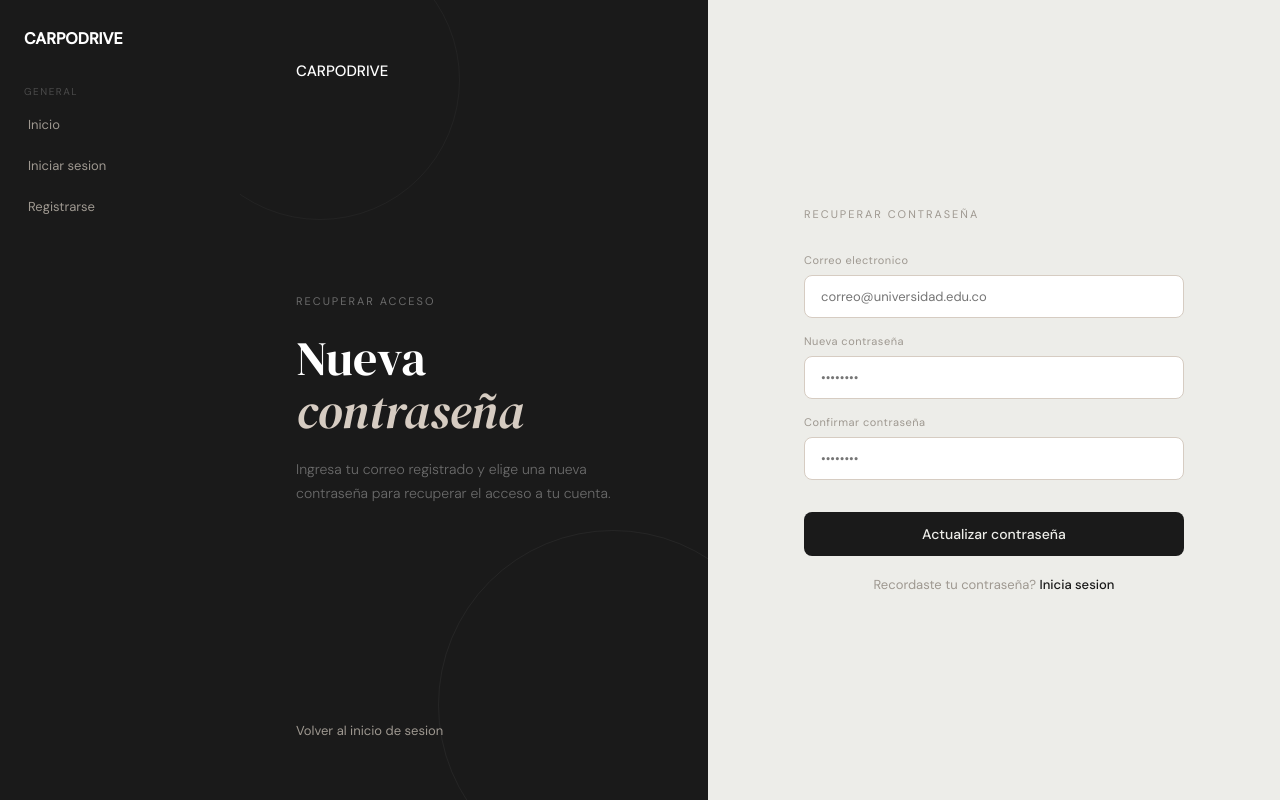
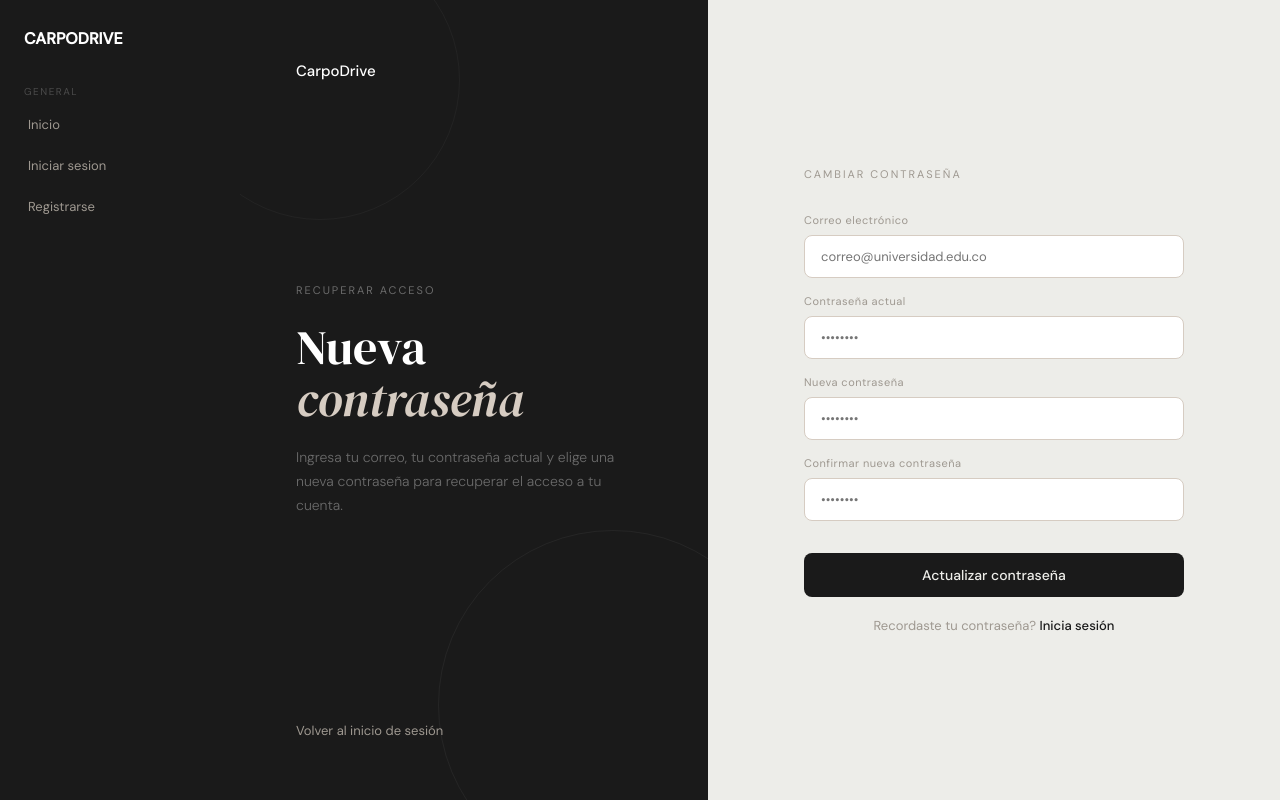
Before and after one commit to carolinapoli1036/Proyecto, a Next.js app: page /recuperar in a window 1280 px wide. Built offline with nearby package versions, Linux system fonts and the light colour scheme.

Commit message:
Validaciones contraseña y mapa puntos referencia

```diff
--- a/app/recuperar/page.tsx
+++ b/app/recuperar/page.tsx
@@ -3,6 +3,7 @@ import { useState } from 'react';
 
 export default function RecuperarPage() {
   const [correo, setCorreo] = useState('');
+  const [contrasenaActual, setContrasenaActual] = useState('');
   const [contrasena, setContrasena] = useState('');
   const [confirmar, setConfirmar] = useState('');
   const [mensaje, setMensaje] = useState('');
@@ -14,23 +15,52 @@ export default function RecuperarPage() {
 
   const handleRecuperar = async () => {
     setError(''); setMensaje('');
-    if (!correo || !contrasena || !confirmar) {
+
+    if (!correo || !contrasenaActual || !contrasena || !confirmar) {
       setError('Por favor completa todos los campos'); return;
     }
+
+    const emailRegex = /^[^\s@]+@[^\s@]+\.[^\s@]+$/;
+    if (!emailRegex.test(correo)) {
+      setError('El correo electrónico no es válido'); return;
+    }
+
+    if (contrasena.length < 6) {
+      setError('La nueva contraseña debe tener al menos 6 caracteres'); return;
+    }
+
     if (contrasena !== confirmar) {
       setError('Las contraseñas no coinciden'); return;
     }
-    if (contrasena.length < 6) {
-      setError('La contraseña debe tener al menos 6 caracteres'); return;
+
+    if (contrasena === contrasenaActual) {
+      setError('La nueva contraseña debe ser diferente a la actual'); return;
     }
+
     setCargando(true);
+
+    // Verificar contraseña actual haciendo login
+    const resLogin = await fetch('/api/login', {
+      method: 'POST',
+      headers: { 'Content-Type': 'application/json' },
+      body: JSON.stringify({ correo, contrasena: contrasenaActual }),
+    });
+
+    if (!resLogin.ok) {
+      setError('La contraseña actual es incorrecta');
+      setCargando(false);
+      return;
+    }
+
     const res = await fetch('/api/usuarios/contrasena', {
       method: 'PATCH',
       headers: { 'Content-Type': 'application/json' },
       body: JSON.stringify({ correo, contrasena_nueva: contrasena }),
     });
+
     const data = await res.json();
     setCargando(false);
+
     if (res.ok) {
       setMensaje('Contraseña actualizada. Redirigiendo...');
       setTimeout(() => window.location.href = '/login', 2000);
@@ -52,13 +82,12 @@ export default function RecuperarPage() {
   return (
     <div style={{ display: 'flex', minHeight: '100vh', flex: 1, fontFamily: sans }}>
 
-      {/* Panel izquierdo */}
       <div style={{ width: '45%', background: '#1a1a1a', padding: '60px 56px', display: 'flex', flexDirection: 'column', justifyContent: 'space-between', position: 'relative', overflow: 'hidden' }}>
         <div style={{ position: 'absolute', bottom: '-80px', right: '-80px', width: '350px', height: '350px', borderRadius: '50%', border: '0.5px solid rgba(255,255,255,0.05)' }} />
         <div style={{ position: 'absolute', top: '-60px', left: '-60px', width: '280px', height: '280px', borderRadius: '50%', border: '0.5px solid rgba(255,255,255,0.04)' }} />
 
         <div>
-          <a href="/" style={{ fontSize: '15px', fontWeight: 500, color: '#fff', textDecoration: 'none', fontFamily: sans }}>CARPODRIVE</a>
+          <a href="/" style={{ fontSize: '15px', fontWeight: 500, color: '#fff', textDecoration: 'none', fontFamily: sans }}>CarpoDrive</a>
         </div>
 
         <div style={{ position: 'relative', zIndex: 1 }}>
@@ -67,21 +96,20 @@ export default function RecuperarPage() {
             Nueva<br /><em style={{ fontStyle: 'italic', color: '#D6CCC2' }}>contraseña</em>
           </h1>
           <p style={{ fontSize: '14px', color: '#6b6b6b', lineHeight: 1.7, fontFamily: sans, fontWeight: 300, maxWidth: '320px' }}>
-            Ingresa tu correo registrado y elige una nueva contraseña para recuperar el acceso a tu cuenta.
+            Ingresa tu correo, tu contraseña actual y elige una nueva contraseña para recuperar el acceso a tu cuenta.
           </p>
         </div>
 
         <div>
           <a href="/login" style={{ fontSize: '13px', color: '#9E9890', textDecoration: 'none', fontFamily: sans }}>
-            Volver al inicio de sesion
+            Volver al inicio de sesión
           </a>
         </div>
       </div>
 
-      {/* Panel derecho */}
       <div style={{ flex: 1, background: '#EDEDE9', display: 'flex', alignItems: 'center', justifyContent: 'center', padding: '60px' }}>
         <div style={{ width: '100%', maxWidth: '380px' }}>
-          <p style={{ fontSize: '11px', color: '#9E9890', letterSpacing: '2px', textTransform: 'uppercase' as const, marginBottom: '32px', fontFamily: sans }}>Recuperar contraseña</p>
+          <p style={{ fontSize: '11px', color: '#9E9890', letterSpacing: '2px', textTransform: 'uppercase' as const, marginBottom: '32px', fontFamily: sans }}>Cambiar contraseña</p>
 
           {error && (
             <div style={{ background: '#fee2e2', color: '#991b1b', borderRadius: '8px', padding: '12px 16px', fontSize: '13px', marginBottom: '20px', fontFamily: sans }}>
@@ -96,9 +124,15 @@ export default function RecuperarPage() {
           )}
 
           <div style={{ marginBottom: '16px' }}>
-            <label style={labelStyle}>Correo electronico</label>
+            <label style={labelStyle}>Correo electrónico</label>
             <input type="email" placeholder="correo@universidad.edu.co" style={inputStyle}
               value={correo} onChange={e => setCorreo(e.target.value)} />
+          </div>
+
+          <div style={{ marginBottom: '16px' }}>
+            <label style={labelStyle}>Contraseña actual</label>
+            <input type="password" placeholder="••••••••" style={inputStyle}
+              value={contrasenaActual} onChange={e => setContrasenaActual(e.target.value)} />
           </div>
 
           <div style={{ marginBottom: '16px' }}>
@@ -108,7 +142,7 @@ export default function RecuperarPage() {
           </div>
 
           <div style={{ marginBottom: '32px' }}>
-            <label style={labelStyle}>Confirmar contraseña</label>
+            <label style={labelStyle}>Confirmar nueva contraseña</label>
             <input type="password" placeholder="••••••••" style={inputStyle}
               value={confirmar} onChange={e => setConfirmar(e.target.value)}
               onKeyDown={e => e.key === 'Enter' && handleRecuperar()} />
@@ -116,12 +150,12 @@ export default function RecuperarPage() {
 
           <button onClick={handleRecuperar} disabled={cargando}
             style={{ width: '100%', background: '#1a1a1a', color: '#EDEDE9', border: 'none', borderRadius: '8px', padding: '13px', fontSize: '14px', fontWeight: 500, cursor: cargando ? 'not-allowed' : 'pointer', fontFamily: sans, marginBottom: '20px', opacity: cargando ? 0.7 : 1 }}>
-            {cargando ? 'Actualizando...' : 'Actualizar contraseña'}
+            {cargando ? 'Verificando...' : 'Actualizar contraseña'}
           </button>
 
           <p style={{ textAlign: 'center' as const, fontSize: '13px', color: '#9E9890', fontFamily: sans }}>
             Recordaste tu contraseña?{' '}
-            <a href="/login" style={{ color: '#1a1a1a', fontWeight: 500, textDecoration: 'none' }}>Inicia sesion</a>
+            <a href="/login" style={{ color: '#1a1a1a', fontWeight: 500, textDecoration: 'none' }}>Inicia sesión</a>
           </p>
         </div>
       </div>
```
Also changed, not shown: app/login/page.tsx (+22 -1 lines).
